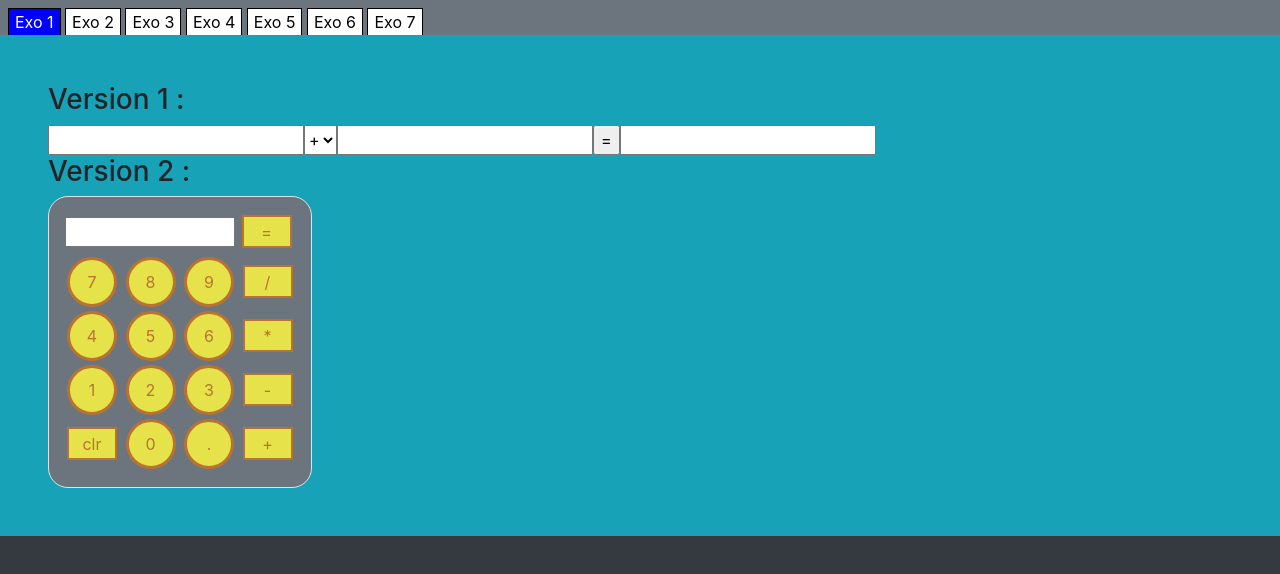
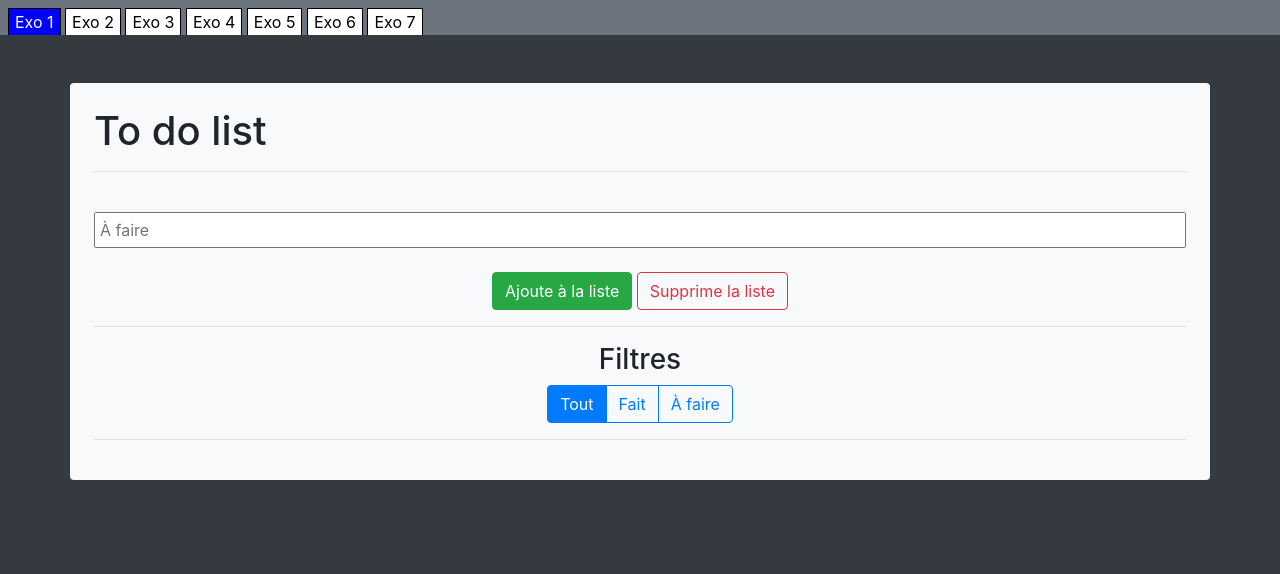
Before and after one commit to NathanVD/Exo-Final-JS, a plain HTML site: page index.html in a window 1280 px wide. Drawn offline with nearby package versions, Linux system fonts and the light colour scheme.

Commit message:
todo interface

```diff
--- a/index.html
+++ b/index.html
@@ -6,7 +6,7 @@
     <meta http-equiv="X-UA-Compatible" content="ie=edge">
     <link rel="stylesheet" href="https://stackpath.bootstrapcdn.com/bootstrap/4.4.1/css/bootstrap.min.css" integrity="sha384-Vkoo8x4CGsO3+Hhxv8T/Q5PaXtkKtu6ug5TOeNV6gBiFeWPGFN9MuhOf23Q9Ifjh" crossorigin="anonymous">
     <link rel="stylesheet" href="./public/css/style.min.css">
-    <title>Document</title>
+    <title>DOM final</title>
 </head>
 <body class="bg-dark">
 
@@ -67,7 +67,7 @@
         <button id="clear">Clear <span id="compteur5" class="badge badge-danger">0</span></button>
     </section>
 
-    <section id="tab6" class="bg-info p-5 active"> <!-- Calculatrice -->
+    <section id="tab6" class="bg-info p-5 d-none"> <!-- Calculatrice -->
         <h3>Version 1 :</h3>
         <form class="d-flex">
             <input type="text" id="firstNumber">
@@ -114,10 +114,26 @@
         </div>
     </section>
 
-    <section id="tab7" class="bg-light p-5 d-none"> <!-- Liste -->
-        <input type="text" id="input">
-        <button id="create">Ajoute à la liste</button>
-        <button id="rem">Supprime la liste</button>
+    <section id="tab7" class="active"> <!-- Liste -->
+        <div id="sec7" class="container bg-light p-4 mt-5 rounded">
+            <h1>To do list</h1>
+            <hr>
+            <input type="text" id="input" placeholder="À faire" class="p-1 my-4 w-100">
+            <div class="text-center">
+                <button id="create" class="btn btn-success">Ajoute à la liste</button>
+                <button id="rem" class="btn btn-outline-danger">Supprime la liste</button>
+            </div>
+            <hr>
+            <div id="list" class="text-center">
+                <h3>Filtres</h3>
+                <div class="btn-group" role="group">
+                    <button type="button" class="btn btn-primary">Tout</button>
+                    <button type="button" class="btn btn-outline-primary">Fait</button>
+                    <button type="button" class="btn btn-outline-primary">À faire</button>
+                </div>
+            </div>
+            <hr>
+        </div>
     </section>
 
     <script type="module" src="./public/js/main.js"></script>
--- a/public/js/modules/exo7.js
+++ b/public/js/modules/exo7.js
@@ -9,7 +9,8 @@ export default liste = () => {
     let input = document.getElementById('input');
     let create = document.getElementById('create');
     let rem = document.getElementById('rem');
-    let section = document.getElementById('tab7');
+    let section = document.getElementById('sec7');
+    let listZone = document.getElementById('list');
     let list;
 
     let supprimeLi = (e) => {
@@ -19,13 +20,13 @@ export default liste = () => {
     let createList = () => {
         if (section.lastElementChild.tagName != "UL" && input.value != "") {
             list = document.createElement("ul");
-            section.appendChild(list);
+            listZone.appendChild(list);
         }
         if (input.value != "") {
             input.style.border = ""
             let test = document.createElement("li");
             test.innerHTML = input.value;
-            test.classList.add("w-25","d-flex","justify-content-between","bg-primary","m-1","border")
+            test.classList.add("w-25","d-flex","justify-content-between","bg-info","m-1","border")
             list.appendChild(test);
             let bTest = document.createElement("button");
             bTest.innerHTML = 'x'
```
